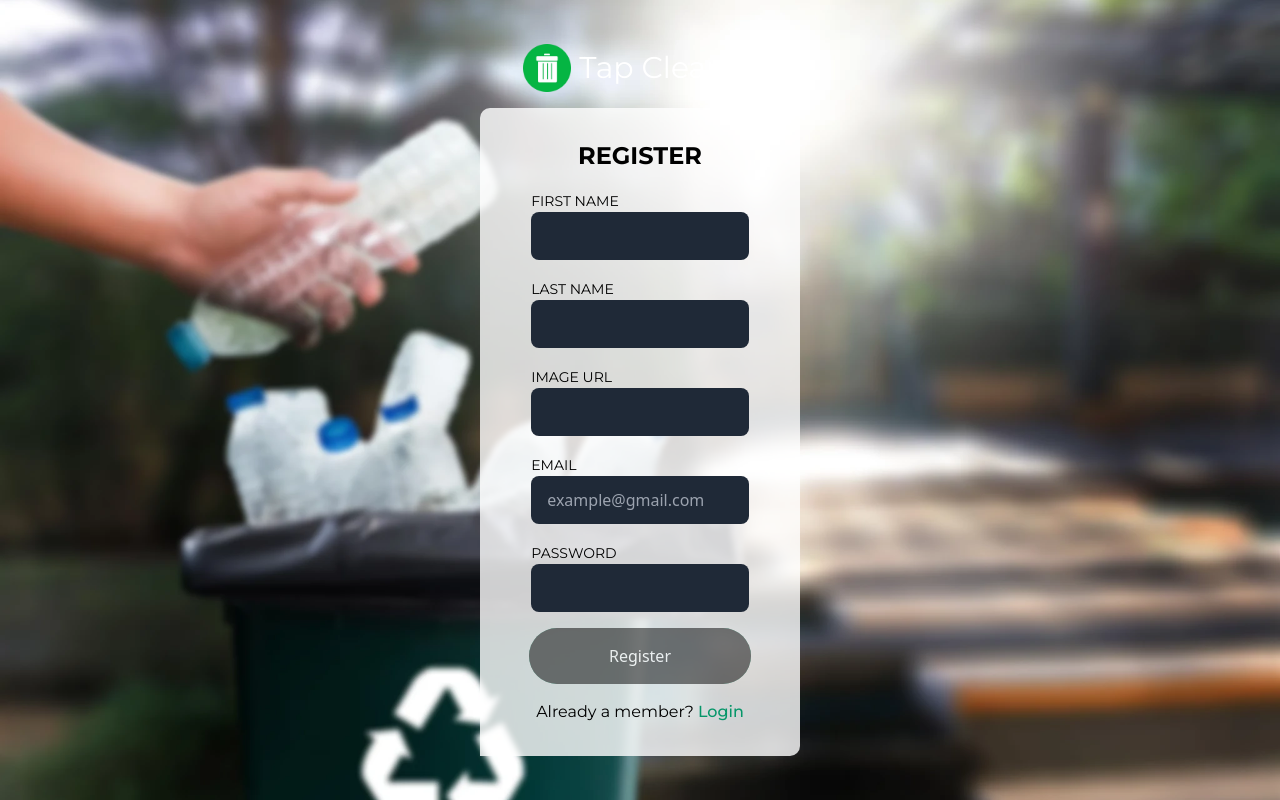
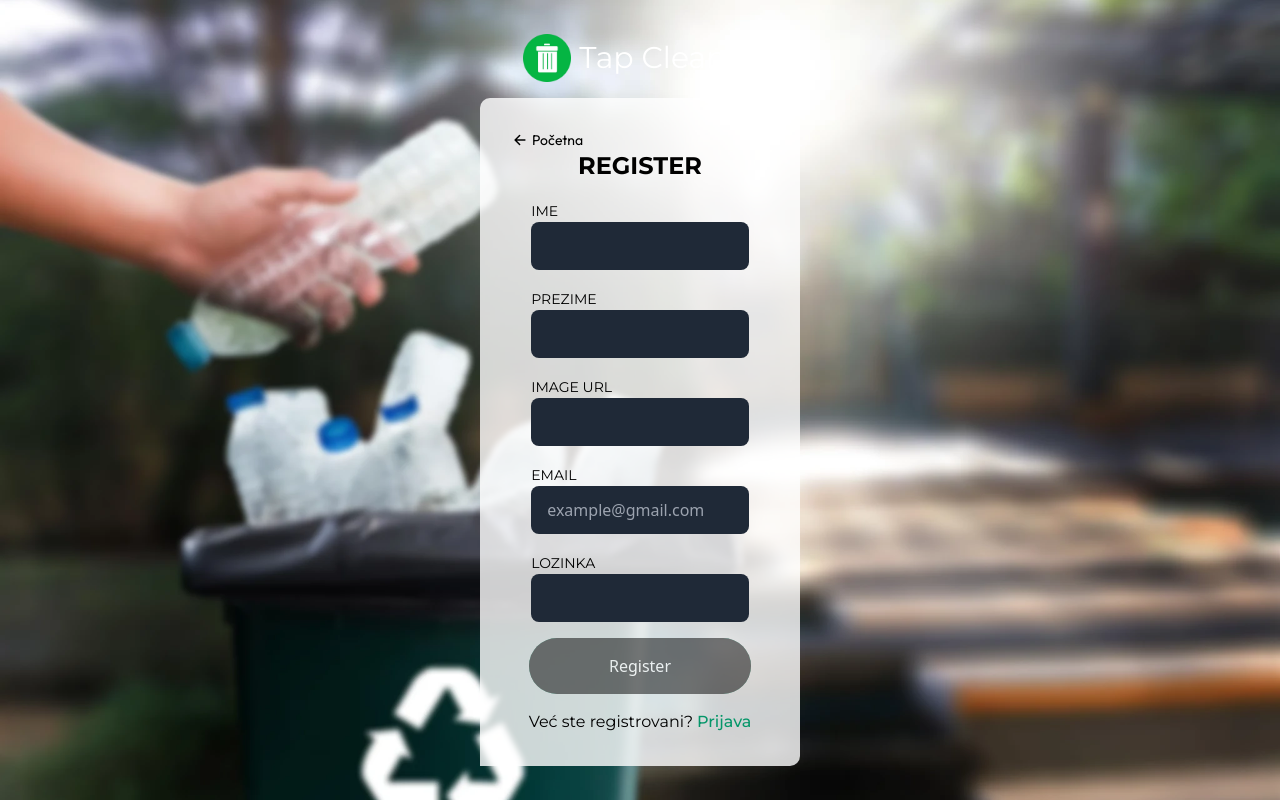
Before and after one commit to IzetDelibasic/tap-cleaner-hci, a React (Vite) app: page /register in a window 1280 px wide. Built offline with nearby package versions, Linux system fonts and the light colour scheme.

Commit message:
Pages translating, importing link to home page on registration and login form

```diff
--- a/src/pages/Landing/Landing.jsx
+++ b/src/pages/Landing/Landing.jsx
@@ -20,16 +20,16 @@ const Landing = () => {
         </span>
         <nav className="ml-auto gap-4 sm:gap-6 hidden sm:flex">
           <Link
+            to="/register"
+            className="font-cabin hover:text-emerald-600 duration-300 ease-in-out"
+          >
+            Pridruži se
+          </Link>
+          <Link
             to="/login"
             className="font-cabin hover:text-emerald-600 duration-300 ease-in-out"
           >
-            Login
-          </Link>
-          <Link
-            to="/register"
-            className="font-cabin hover:text-emerald-600 duration-300 ease-in-out"
-          >
-            Register
+            Već ste korisnik?
           </Link>
         </nav>
       </header>
@@ -105,7 +105,7 @@ const Landing = () => {
                 <CustomButton
                   className="relative bg-emerald-300 text-white font-medium py-[1rem] lg:px-[2.5rem] px-[2.5rem] md:px-[1.5rem] mr-0 mb-[20px] sm:mb-0 rounded-[3rem] group overflow-hidden z-[1] text-nowrap"
                   iconClassName="group-hover:text-white ml-[10px]"
-                  title="Clean on Tap"
+                  title="Čistoća Klikom"
                   titleClassName="group-hover:text-white font-subtitle"
                 >
                   <div className="absolute inset-0 bg-black w-full transform origin-right transition-transform duration-300 group-hover:scale-x-0 z-[-1]"></div>
@@ -117,7 +117,7 @@ const Landing = () => {
       </main>
       <footer className="py-6 w-full items-center px-4 md:px-6 border-t">
         <p className="text-xs font-montserrat">
-          &copy; 2024 Tap Cleaner. All rights reserved.
+          &copy; 2025 Tap Cleaner. All rights reserved.
         </p>
       </footer>
     </div>
--- a/src/pages/Login/Login.jsx
+++ b/src/pages/Login/Login.jsx
@@ -10,6 +10,8 @@ import axios from "axios";
 import { FormRow } from "../../components";
 // -Environment-
 import { environment } from "../../environments/environments";
+// -Icons-
+import { IoArrowBack } from "react-icons/io5";
 
 const Login = () => {
   const [email, setEmail] = useState("");
@@ -74,6 +76,13 @@ const Login = () => {
         </div>
       </div>
       <div className="bg-white bg-opacity-80 xl:w-[25%] w-[97%] sm:w-[50%] md:w-[40%] p-8 rounded-[10px] rounded-bl-none flex flex-col items-center">
+        <Link
+          to="/"
+          className="self-start flex justify-center items-center hover:text-emerald-600 ease-in-out duration-300"
+        >
+          <IoArrowBack className="h-4 w-4 mr-1" />
+          <p className="text-sm font-subtitle">Početna</p>
+        </Link>
         <h1 className="text-2xl font-bold text-bluePurple uppercase mb-4 text-center">
           Login
         </h1>
@@ -91,7 +100,7 @@ const Login = () => {
           <FormRow
             type="password"
             name="password"
-            labelText="Password"
+            labelText="Lozinka"
             onChange={handleInputChange}
           />
           <button
@@ -106,9 +115,9 @@ const Login = () => {
           </button>
         </Form>
         <div className="pt-2 font-montserrat">
-          Not a member yet?
+          Nemate račun?
           <Link to="/register" className="ml-1 font-medium text-emerald-600">
-            Register
+            Registracija
           </Link>
         </div>
       </div>
--- a/src/pages/Register/Register.jsx
+++ b/src/pages/Register/Register.jsx
@@ -10,6 +10,8 @@ import { FormRow } from "../../components";
 import axios from "axios";
 // -Environment-
 import { environment } from "../../environments/environments";
+// -Icons-
+import { IoArrowBack } from "react-icons/io5";
 
 const Register = () => {
   const [firstName, setFirstName] = useState("");
@@ -88,6 +90,13 @@ const Register = () => {
         </div>
       </div>
       <div className="bg-white bg-opacity-80 xl:w-[25%] w-[97%] sm:w-[50%] md:w-[40%] p-8 rounded-[10px] rounded-bl-none flex flex-col items-center">
+        <Link
+          to="/"
+          className="self-start flex justify-center items-center hover:text-emerald-600 ease-in-out duration-300"
+        >
+          <IoArrowBack className="h-4 w-4 mr-1" />
+          <p className="text-sm font-subtitle">Početna</p>
+        </Link>
         <h1 className="text-2xl font-bold text-bluePurple uppercase mb-4 text-center font-montserrat">
           Register
         </h1>
@@ -99,13 +108,13 @@ const Register = () => {
           <FormRow
             type="text"
             name="firstName"
-            labelText="First Name"
+            labelText="Ime"
             onChange={handleInputChange}
           />
           <FormRow
             type="text"
             name="lastName"
-            labelText="Last Name"
+            labelText="Prezime"
             onChange={handleInputChange}
           />
           <FormRow
@@ -124,7 +133,7 @@ const Register = () => {
           <FormRow
             type="password"
             name="password"
-            labelText="Password"
+            labelText="Lozinka"
             onChange={handleInputChange}
           />
 
@@ -140,9 +149,9 @@ const Register = () => {
           </button>
         </Form>
         <div className="pt-4 font-montserrat">
-          Already a member?
+          Već ste registrovani?
           <Link to="/login" className="ml-1 font-medium text-emerald-600">
-            Login
+            Prijava
           </Link>
         </div>
       </div>
```
